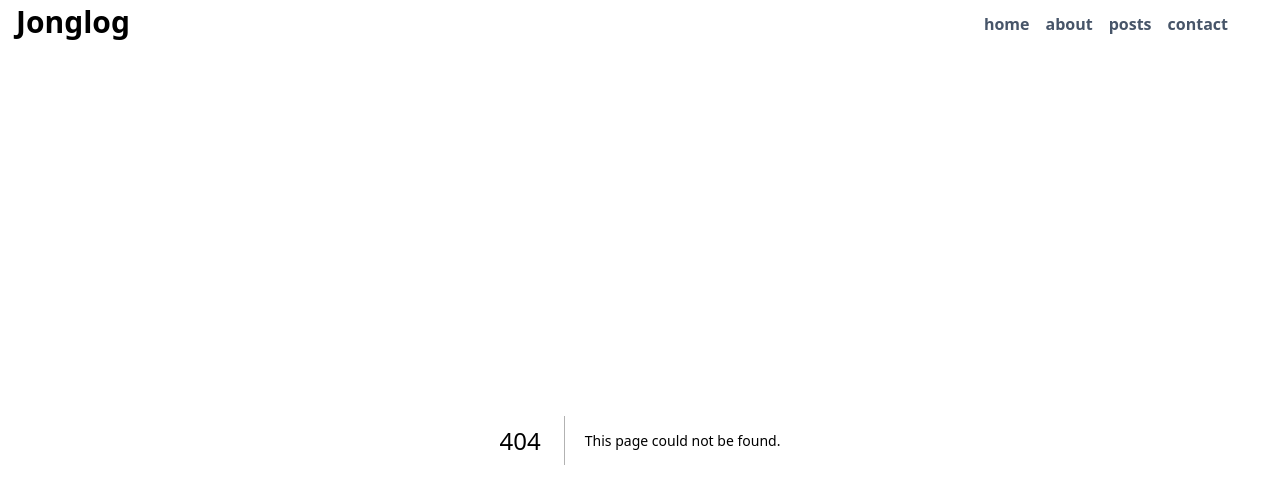
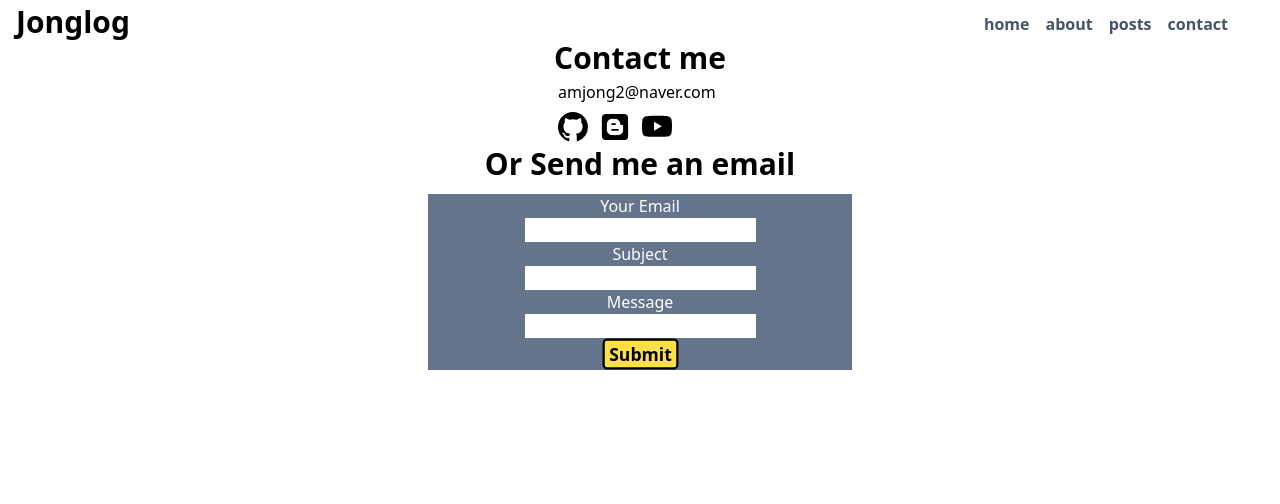
Before and after one commit to Amjong/jonglog, a Next.js app: page /contact in a window 1280 px wide. Before the commit this address had no page. Shown: the top 504 px of the page. Built offline with nearby package versions, Linux system fonts and the light colour scheme.

Commit message:
Add /contact page (only UI)

```diff
--- /dev/null
+++ b/src/app/component/MailForm.tsx
@@ -0,0 +1,17 @@
+import React from 'react';
+import MyForm from './MyForm';
+import Button from './Button';
+
+export default function MailForm() {
+  return (
+    <div className='bg-slate-500 flex flex-col items-center'>
+      <h1 className='text-white'>Your Email</h1>
+      <MyForm width='300' height='50'></MyForm>
+      <h1 className='text-white'>Subject</h1>
+      <MyForm width='300' height='50'></MyForm>
+      <h1 className='text-white'>Message</h1>
+      <MyForm width='300' height='500'></MyForm>
+      <Button>Submit</Button>
+    </div>
+  );
+}
--- /dev/null
+++ b/src/app/component/MyForm.tsx
@@ -0,0 +1,24 @@
+'use client';
+import React, { useState } from 'react';
+
+export default function MyForm({
+  width,
+  height,
+}: {
+  width: string;
+  height: string;
+}) {
+  const [text, setText] = useState('');
+  const handleChange = (e) => {
+    setText(e.target.value);
+  };
+  return (
+    <input
+      width={width}
+      height={height}
+      type='text'
+      value={text}
+      onChange={handleChange}
+    ></input>
+  );
+}
--- /dev/null
+++ b/src/app/contact/page.tsx
@@ -0,0 +1,31 @@
+import Link from 'next/link';
+import React from 'react';
+import { BsGithub, BsYoutube } from 'react-icons/bs';
+import { FaBlogger } from 'react-icons/fa';
+import MailForm from '../component/MailForm';
+
+export default function ContactPage() {
+  return (
+    <div className='flex flex-col items-center h-full'>
+      <div className='basis-1/3'>
+        <h1 className='font-bold text-3xl'>Contact me</h1>
+        <h2 className='m-1'>amjong2@naver.com</h2>
+        <div className='flex flex-row space-x-1'>
+          <Link href='https://github.com/Amjong/jonglog'>
+            <BsGithub className='text-3xl m-1'></BsGithub>
+          </Link>
+          <Link href='https://velog.io/@amjong2'>
+            <FaBlogger className='text-3xl m-1'></FaBlogger>
+          </Link>
+          <Link href='https://www.youtube.com/channel/UC3wDrNqUI-TiZuBppviqnJA'>
+            <BsYoutube className='text-3xl m-1'></BsYoutube>
+          </Link>
+        </div>
+      </div>
+      <h1 className='text-3xl font-bold'>Or Send me an email</h1>
+      <div className='w-1/3 mt-3 basis-2/3'>
+        <MailForm></MailForm>
+      </div>
+    </div>
+  );
+}
```
